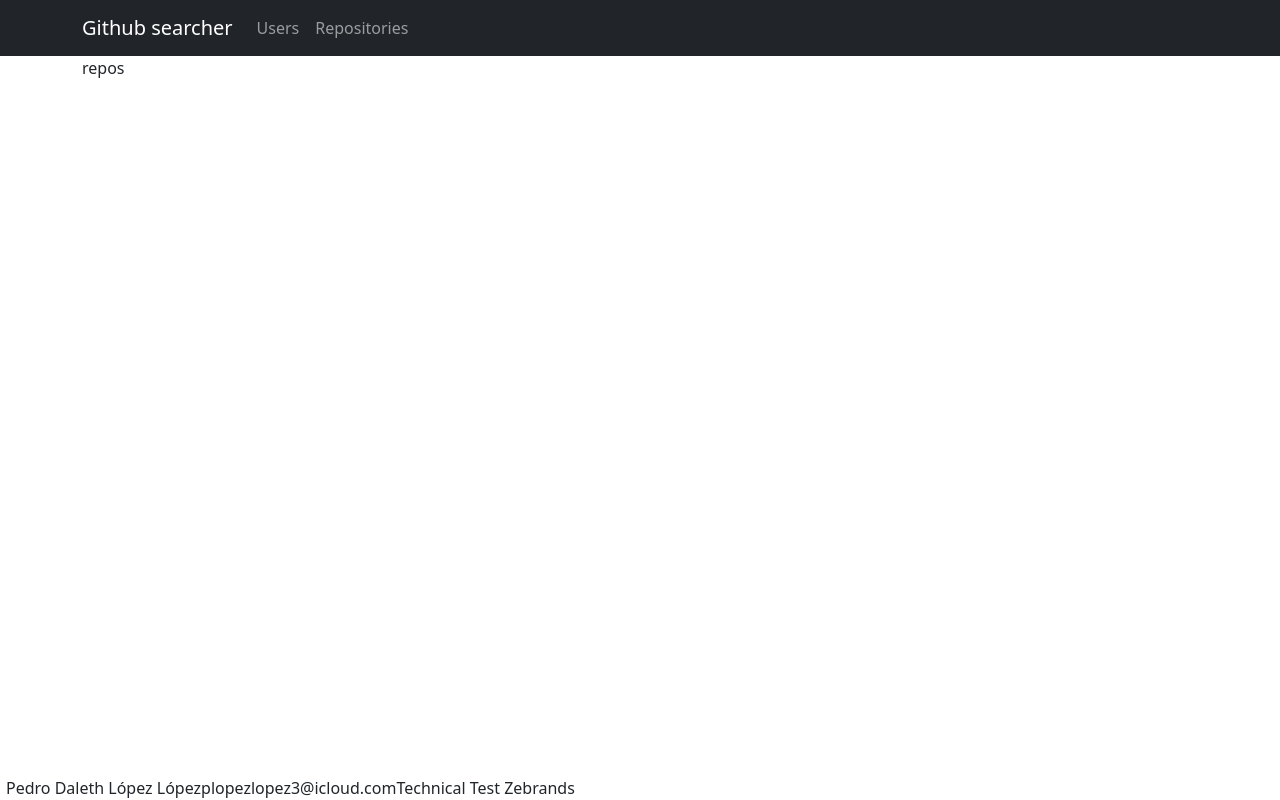
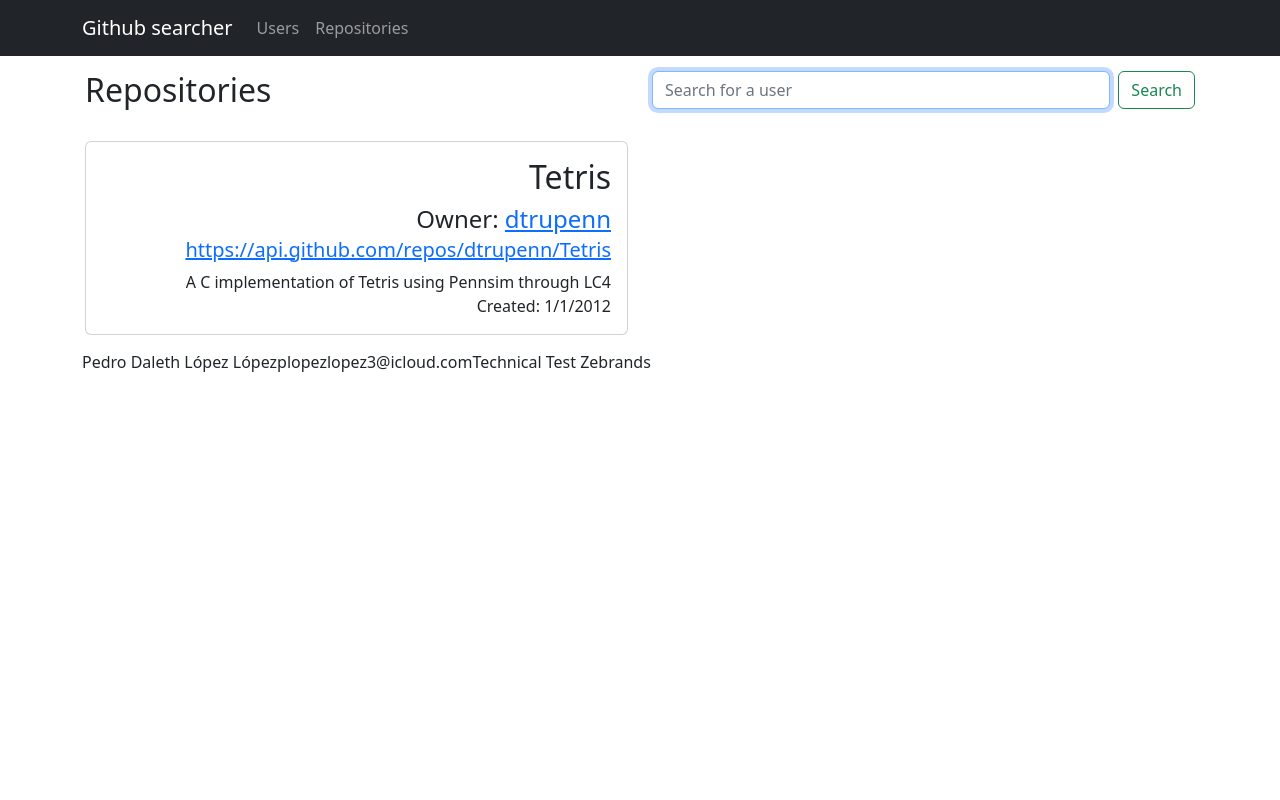
Before and after one commit to Daleth50/zerandsTest, a React (Create React App) app: page /repositories in a window 1280 px wide. Built offline with nearby package versions, Linux system fonts and the light colour scheme.

Commit message:
connected to github api

```diff
--- a/src/app/common/footer/footer.js
+++ b/src/app/common/footer/footer.js
@@ -5,11 +5,12 @@ export default function Footer() {
   return (
     <Container
       style={{
-        position: "fixed",
-        bottom: 0,
-        left: 0,
-        height: "30px",
-        padding: "6px",
+        // position: "fixed",
+        // bottom: 0,
+        // left: 0,
+        // height: "30px",
+        // padding: "6px",
+        backgroundColor: 'white'
       }}
     >
       <div className="d-flex" style={{height: '30px'}}>
--- a/src/app/common/search/search.js
+++ b/src/app/common/search/search.js
@@ -2,18 +2,16 @@ import * as React from "react";
 import { Button, Form } from "react-bootstrap";
 
 export default function Search({ setSearch, placeHolder = "Search" }) {
-  const handleSubmit = (value) => {
-    if (value) {
-      setSearch(value);
-    }
+  const handleSubmit = (event) => {
+    event.preventDefault();
+    setSearch(event.target[0].value);
   };
 
   return (
     <Form
       className="d-flex"
-      onChangeCapture={({ nativeEvent: { target } }) =>
-        handleSubmit(target.value)
-      }
+      onChangeCapture={({ nativeEvent: { target } }) => console.log(target.value)}
+      onSubmit={handleSubmit}
     >
       <Form.Control
         autoFocus
--- a/src/app/pages/repositories.js
+++ b/src/app/pages/repositories.js
@@ -1,11 +1,264 @@
-import * as React from 'react'
-import { Container } from 'react-bootstrap';
+import {
+  faEnvelope,
+  faLocation,
+  faLocationDot,
+  faLocationPin,
+  faMailBulk,
+  faMarker,
+} from "@fortawesome/free-solid-svg-icons";
+import { FontAwesomeIcon } from "@fortawesome/react-fontawesome";
+import axios from "axios";
+import * as React from "react";
+import {
+  Button,
+  Card,
+  Col,
+  Container,
+  Form,
+  Image,
+  Row,
+  Stack,
+} from "react-bootstrap";
+import Search from "../common/search/search";
+import appConfig from "../config/app.config";
 
 export default function RepositoriesComponent(props) {
+  const [search, setSearch] = React.useState("");
+  const [working, setWorking] = React.useState(false);
+  const [results, setResults] = React.useState([
+    {
+      id: 3081286,
+      node_id: "MDEwOlJlcG9zaXRvcnkzMDgxMjg2",
+      name: "Tetris",
+      full_name: "dtrupenn/Tetris",
+      owner: {
+        login: "dtrupenn",
+        id: 872147,
+        node_id: "MDQ6VXNlcjg3MjE0Nw==",
+        avatar_url:
+          "https://secure.gravatar.com/avatar/e7956084e75f239de85d3a31bc172ace?d=https://a248.e.akamai.net/assets.github.com%2Fimages%2Fgravatars%2Fgravatar-user-420.png",
+        gravatar_id: "",
+        url: "https://api.github.com/users/dtrupenn",
+        received_events_url:
+          "https://api.github.com/users/dtrupenn/received_events",
+        type: "User",
+        html_url: "https://github.com/octocat",
+        followers_url: "https://api.github.com/users/octocat/followers",
+        following_url:
+          "https://api.github.com/users/octocat/following{/other_user}",
+        gists_url: "https://api.github.com/users/octocat/gists{/gist_id}",
+        starred_url:
+          "https://api.github.com/users/octocat/starred{/owner}{/repo}",
+        subscriptions_url: "https://api.github.com/users/octocat/subscriptions",
+        organizations_url: "https://api.github.com/users/octocat/orgs",
+        repos_url: "https://api.github.com/users/octocat/repos",
+        events_url: "https://api.github.com/users/octocat/events{/privacy}",
+        site_admin: true,
+      },
+      private: false,
+      html_url: "https://github.com/dtrupenn/Tetris",
+      description: "A C implementation of Tetris using Pennsim through LC4",
+      fork: false,
+      url: "https://api.github.com/repos/dtrupenn/Tetris",
+      created_at: "2012-01-01T00:31:50Z",
+      updated_at: "2013-01-05T17:58:47Z",
+      pushed_at: "2012-01-01T00:37:02Z",
+      homepage: "https://github.com",
+      size: 524,
+      stargazers_count: 1,
+      watchers_count: 1,
+      language: "Assembly",
+      forks_count: 0,
+      open_issues_count: 0,
+      master_branch: "master",
+      default_branch: "master",
+      score: 1,
+      archive_url:
+        "https://api.github.com/repos/dtrupenn/Tetris/{archive_format}{/ref}",
+      assignees_url:
+        "https://api.github.com/repos/dtrupenn/Tetris/assignees{/user}",
+      blobs_url: "https://api.github.com/repos/dtrupenn/Tetris/git/blobs{/sha}",
+      branches_url:
+        "https://api.github.com/repos/dtrupenn/Tetris/branches{/branch}",
+      collaborators_url:
+        "https://api.github.com/repos/dtrupenn/Tetris/collaborators{/collaborator}",
+      comments_url:
+        "https://api.github.com/repos/dtrupenn/Tetris/comments{/number}",
+      commits_url: "https://api.github.com/repos/dtrupenn/Tetris/commits{/sha}",
+      compare_url:
+        "https://api.github.com/repos/dtrupenn/Tetris/compare/{base}...{head}",
+      contents_url:
+        "https://api.github.com/repos/dtrupenn/Tetris/contents/{+path}",
+      contributors_url:
+        "https://api.github.com/repos/dtrupenn/Tetris/contributors",
+      deployments_url:
+        "https://api.github.com/repos/dtrupenn/Tetris/deployments",
+      downloads_url: "https://api.github.com/repos/dtrupenn/Tetris/downloads",
+      events_url: "https://api.github.com/repos/dtrupenn/Tetris/events",
+      forks_url: "https://api.github.com/repos/dtrupenn/Tetris/forks",
+      git_commits_url:
+        "https://api.github.com/repos/dtrupenn/Tetris/git/commits{/sha}",
+      git_refs_url:
+        "https://api.github.com/repos/dtrupenn/Tetris/git/refs{/sha}",
+      git_tags_url:
+        "https://api.github.com/repos/dtrupenn/Tetris/git/tags{/sha}",
+      git_url: "git:github.com/dtrupenn/Tetris.git",
+      issue_comment_url:
+        "https://api.github.com/repos/dtrupenn/Tetris/issues/comments{/number}",
+      issue_events_url:
+        "https://api.github.com/repos/dtrupenn/Tetris/issues/events{/number}",
+      issues_url:
+        "https://api.github.com/repos/dtrupenn/Tetris/issues{/number}",
+      keys_url: "https://api.github.com/repos/dtrupenn/Tetris/keys{/key_id}",
+      labels_url: "https://api.github.com/repos/dtrupenn/Tetris/labels{/name}",
+      languages_url: "https://api.github.com/repos/dtrupenn/Tetris/languages",
+      merges_url: "https://api.github.com/repos/dtrupenn/Tetris/merges",
+      milestones_url:
+        "https://api.github.com/repos/dtrupenn/Tetris/milestones{/number}",
+      notifications_url:
+        "https://api.github.com/repos/dtrupenn/Tetris/notifications{?since,all,participating}",
+      pulls_url: "https://api.github.com/repos/dtrupenn/Tetris/pulls{/number}",
+      releases_url:
+        "https://api.github.com/repos/dtrupenn/Tetris/releases{/id}",
+      ssh_url: "git@github.com:dtrupenn/Tetris.git",
+      stargazers_url: "https://api.github.com/repos/dtrupenn/Tetris/stargazers",
+      statuses_url:
+        "https://api.github.com/repos/dtrupenn/Tetris/statuses/{sha}",
+      subscribers_url:
+        "https://api.github.com/repos/dtrupenn/Tetris/subscribers",
+      subscription_url:
+        "https://api.github.com/repos/dtrupenn/Tetris/subscription",
+      tags_url: "https://api.github.com/repos/dtrupenn/Tetris/tags",
+      teams_url: "https://api.github.com/repos/dtrupenn/Tetris/teams",
+      trees_url: "https://api.github.com/repos/dtrupenn/Tetris/git/trees{/sha}",
+      clone_url: "https://github.com/dtrupenn/Tetris.git",
+      mirror_url: "git:git.example.com/dtrupenn/Tetris",
+      hooks_url: "https://api.github.com/repos/dtrupenn/Tetris/hooks",
+      svn_url: "https://svn.github.com/dtrupenn/Tetris",
+      forks: 1,
+      open_issues: 1,
+      watchers: 1,
+      has_issues: true,
+      has_projects: true,
+      has_pages: true,
+      has_wiki: true,
+      has_downloads: true,
+      archived: true,
+      disabled: true,
+      visibility: "private",
+      license: {
+        key: "mit",
+        name: "MIT License",
+        url: "https://api.github.com/licenses/mit",
+        spdx_id: "MIT",
+        node_id: "MDc6TGljZW5zZW1pdA==",
+        html_url: "https://api.github.com/licenses/mit",
+      },
+    },
+  ]);
 
-    return <Container>
-        <div>
-            repos
+  React.useEffect(() => {
+    if (!working && search !== "") {
+      getRepos();
+    }
+    // if (search === "") {
+    //   setResults(null);
+    // }
+  }, [search]);
+
+  const getRepos = () => {
+    setWorking(true);
+    axios
+      .get(appConfig.api.url + "search/repositories", {
+        params: { q: search },
+        headers: appConfig.api.headers,
+      })
+      .then((response) => {
+        setWorking(false);
+        setResults(response.data.items);
+        console.log(response);
+      })
+      .catch((error) => {
+        setWorking(false);
+        console.log(error);
+      });
+  };
+
+  return (
+    <Container style={{ flex: 1, padding: 15, justifyContent: "center" }}>
+      <Row xs={1} md={2}>
+        <Col>
+          <h2>Repositories</h2>
+        </Col>
+        <Col>
+          <Search setSearch={setSearch} placeHolder="Search for a user" />
+        </Col>
+      </Row>
+      {!results && (
+        <div className="pt-4">
+          <Card style={{ width: "100%" }}>
+            <Card.Body>
+              <Card.Title>No information to display</Card.Title>
+              <Card.Text>
+                When you search for a repository their info will be displayed
+                here.
+              </Card.Text>
+            </Card.Body>
+          </Card>
         </div>
-    </Container>;
+      )}
+
+      {results && (
+        <Row xs={1} md={2}>
+          {results.map((el) => (
+            <div className="pt-4">
+              <Card>
+                <Row>
+                  <Col>
+                    <Card.Body>
+                      <Card.Title>
+                        <div style={{ textAlign: "end" }}>
+                          <h2>{el.name}</h2>
+                          <h4>
+                            Owner:{" "}
+                            <a target={"_blank"} href={el.owner.html_url}>
+                              {el.owner.login}
+                            </a>
+                          </h4>
+                        </div>
+                      </Card.Title>
+                      <Card.Subtitle>
+                        <div style={{ textAlign: "end" }}>
+                          <h5>
+                            <a target={"_blank"} href={el.html_url}>
+                              {el.url}
+                            </a>
+                          </h5>
+                        </div>
+                      </Card.Subtitle>
+                      <Card.Text>
+                        <div style={{ textAlign: "end" }}>
+                          <div>
+                            <span style={{ paddingLeft: 2 }}>
+                              {el.description}
+                            </span>
+                          </div>
+                          <div>
+                            <span>
+                              Created:{" "}
+                              {new Date(el.created_at).toLocaleDateString()}
+                            </span>
+                          </div>
+                        </div>
+                      </Card.Text>
+                    </Card.Body>
+                  </Col>
+                </Row>
+              </Card>
+            </div>
+          ))}
+        </Row>
+      )}
+    </Container>
+  );
 }
--- a/src/app/pages/users.js
+++ b/src/app/pages/users.js
@@ -1,3 +1,12 @@
+import {
+  faEnvelope,
+  faLocation,
+  faLocationDot,
+  faLocationPin,
+  faMailBulk,
+  faMarker,
+} from "@fortawesome/free-solid-svg-icons";
+import { FontAwesomeIcon } from "@fortawesome/react-fontawesome";
 import axios from "axios";
 import * as React from "react";
 import {
@@ -16,41 +25,7 @@ import appConfig from "../config/app.config";
 export default function UsersComponents() {
   const [search, setSearch] = React.useState("");
   const [working, setWorking] = React.useState(false);
-  const [results, setResults] = React.useState({
-    login: "octocat",
-    id: 1,
-    node_id: "MDQ6VXNlcjE=",
-    avatar_url: "https://github.com/images/error/octocat_happy.gif",
-    gravatar_id: "",
-    url: "https://api.github.com/users/octocat",
-    html_url: "https://github.com/octocat",
-    followers_url: "https://api.github.com/users/octocat/followers",
-    following_url:
-      "https://api.github.com/users/octocat/following{/other_user}",
-    gists_url: "https://api.github.com/users/octocat/gists{/gist_id}",
-    starred_url: "https://api.github.com/users/octocat/starred{/owner}{/repo}",
-    subscriptions_url: "https://api.github.com/users/octocat/subscriptions",
-    organizations_url: "https://api.github.com/users/octocat/orgs",
-    repos_url: "https://api.github.com/users/octocat/repos",
-    events_url: "https://api.github.com/users/octocat/events{/privacy}",
-    received_events_url: "https://api.github.com/users/octocat/received_events",
-    type: "User",
-    site_admin: false,
-    name: "monalisa octocat",
-    company: "GitHub",
-    blog: "https://github.com/blog",
-    location: "San Francisco",
-    email: "octocat@github.com",
-    hireable: false,
-    bio: "There once was...",
-    twitter_username: "monatheoctocat",
-    public_repos: 2,
-    public_gists: 1,
-    followers: 20,
-    following: 0,
-    created_at: "2008-01-14T04:33:35Z",
-    updated_at: "2008-01-14T04:33:35Z",
-  });
+  const [results, setResults] = React.useState();
 
   React.useEffect(() => {
     if (!working && search !== "") {
@@ -64,12 +39,13 @@ export default function UsersComponents() {
   const getUsers = () => {
     setWorking(true);
     axios
-      .get(appConfig.api.url + "users/" + search, {
+      .get(appConfig.api.url + "search/users", {
+        params: { q: search },
         headers: appConfig.api.headers,
       })
       .then((response) => {
         setWorking(false);
-        setResults(response.data);
+        setResults(response.data.items);
         console.log(response);
       })
       .catch((error) => {
@@ -77,14 +53,15 @@ export default function UsersComponents() {
         console.log(error);
       });
   };
+
   return (
     <Container style={{ flex: 1, padding: 15, justifyContent: "center" }}>
       <Row xs={1} md={2}>
         <Col>
-          <h5>Users</h5>
+          <h2>Users</h2>
         </Col>
         <Col>
-          <Search setSearch={setSearch} placeHolder="Search users" />
+          <Search setSearch={setSearch} placeHolder="Search for a user" />
         </Col>
       </Row>
       {!results && (
@@ -101,24 +78,44 @@ export default function UsersComponents() {
       )}
 
       {results && (
+        <Row xs={1} md={2}>
+          {results.map((el) => (
             <div className="pt-4">
-          <Card style={{ width: "100%" }}>
-            <Row md={3}>
+              <Card>
+                <Row>
                   <Col>
-                <Image thumbnail src={results.avatar_url} />
+                    <Image thumbnail src={el.avatar_url} />
                   </Col>
                   <Col>
                     <Card.Body>
-                  <Card.Title>{results.name}</Card.Title>
+                      <Card.Title>
+                        <div style={{ textAlign: "end" }}>
+                          <h2>{el.login}</h2>
+                        </div>
+                      </Card.Title>
+                      <Card.Subtitle>
+                        <div style={{ textAlign: "end" }}>
+                          <h5>
+                            <a target={"_blank"} href={el.html_url}>
+                              {el.url}
+                            </a>
+                          </h5>
+                        </div>
+                      </Card.Subtitle>
                       <Card.Text>
-                    When you search for a user their info will be displayed
-                    here.
+                        <div style={{ textAlign: "end" }}>
+                          <div>
+                            <span style={{ paddingLeft: 2 }}>{el.bio}</span>
+                          </div>
+                        </div>
                       </Card.Text>
                     </Card.Body>
                   </Col>
                 </Row>
               </Card>
             </div>
+          ))}
+        </Row>
       )}
     </Container>
   );
```
Lines whose indentation alone changed are shown as unchanged.
